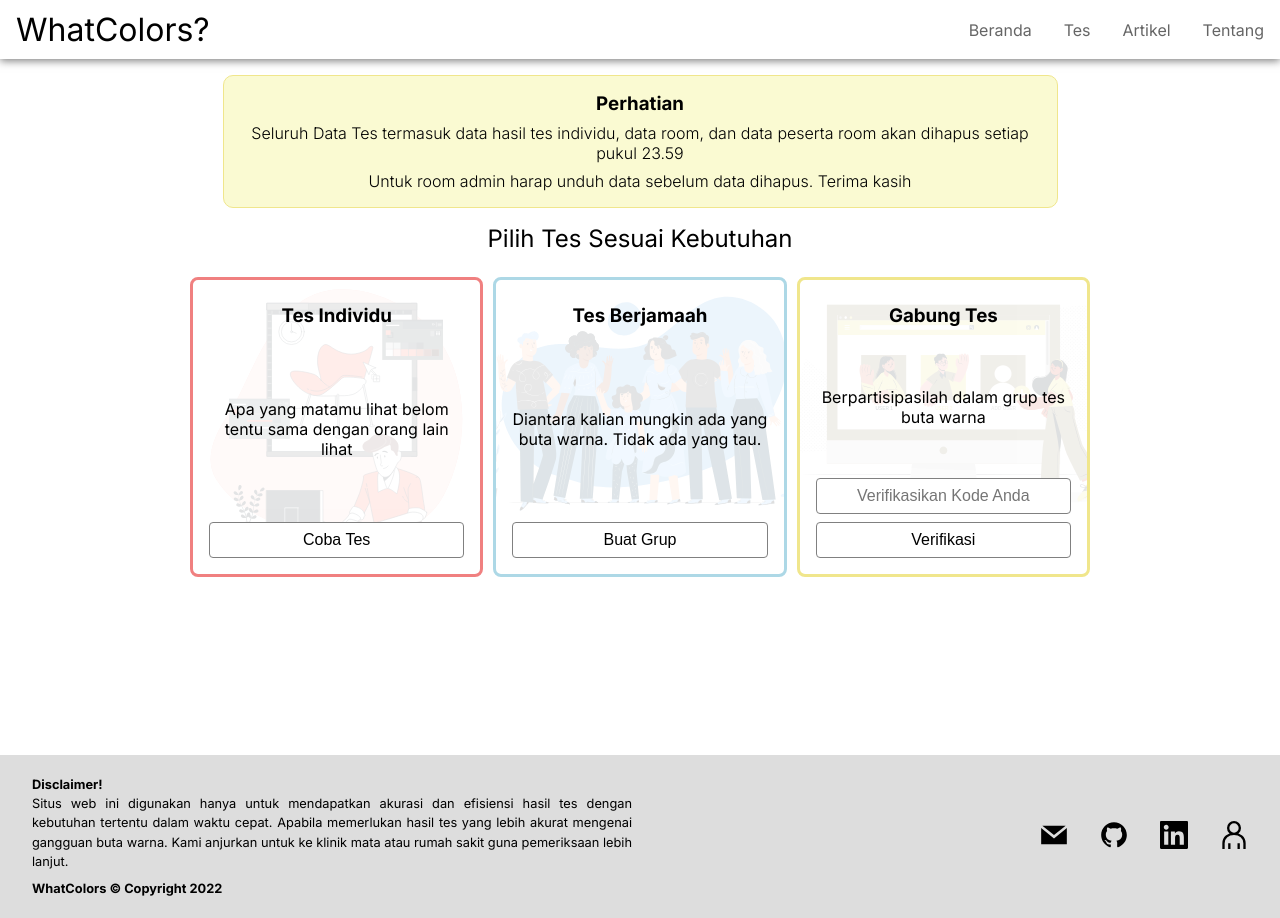
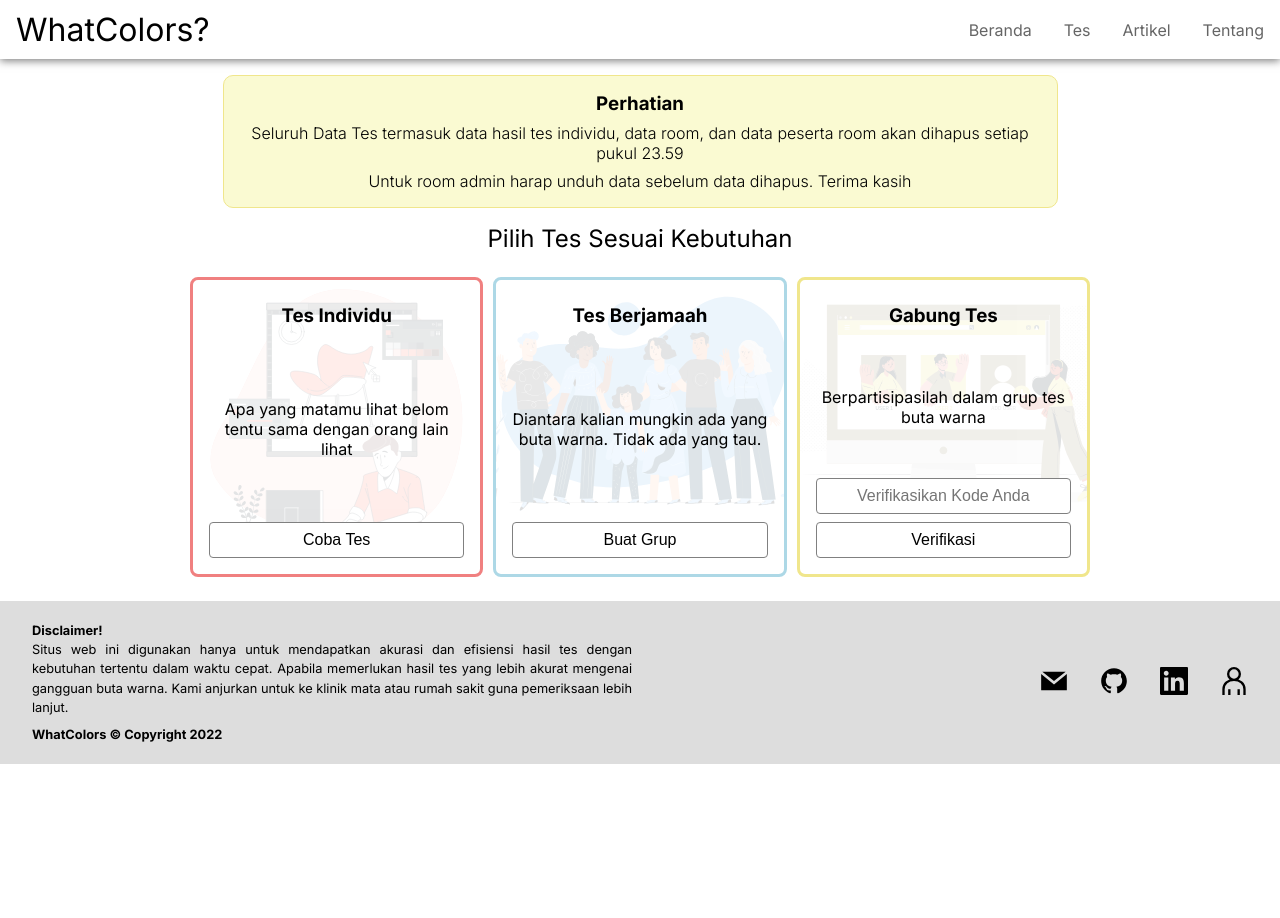
Before and after one commit to Z4nR/what-colors, a React (Create React App) app: page /test in a window 1280 px wide. After the commit the page ends 800 px from the top, so only its background shows below. Built offline with nearby package versions, Linux system fonts and the light colour scheme.

Commit message:
little perfection f styling this web

```diff
--- a/src/components/test/test-modal/modal/IndividualModal.js
+++ b/src/components/test/test-modal/modal/IndividualModal.js
@@ -64,9 +64,10 @@ export default function IndividualModal({ closeModal }) {
             <input
               id="age"
               type="number"
-              placeholder="Masukkan Usia Anda Min. 18 Tahun"
+              placeholder="Masukkan Usia Anda (Min. 18 Tahun)"
               autoComplete="off"
               min="18"
+              max="70"
               {...register("age", { required: true })}
             />
             {errors.age && <p style={{ color: "red" }}>Harap Isi Usia Anda</p>}
--- a/src/styles/responsive.css
+++ b/src/styles/responsive.css
@@ -420,9 +420,6 @@
 }
 
 @media screen and (min-width: 750px) {
-  section {
-    min-height: 85vh;
-  }
   /*App Header*/
   .color-app_header h2 {
     font-size: 32px;
```
Also changed, not shown: src/components/test/test-modal/modal/JoinRoomModal.js (+1 -1 lines).
